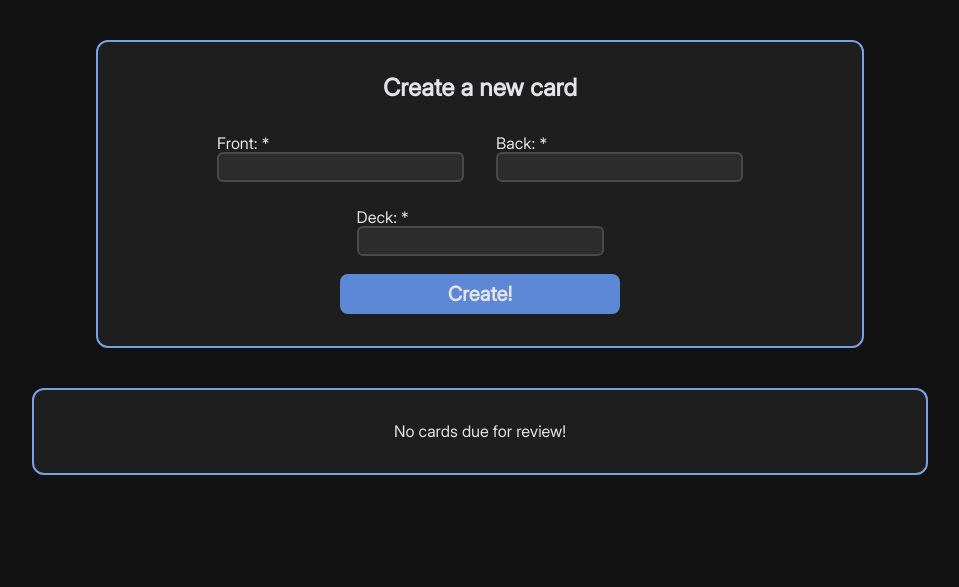
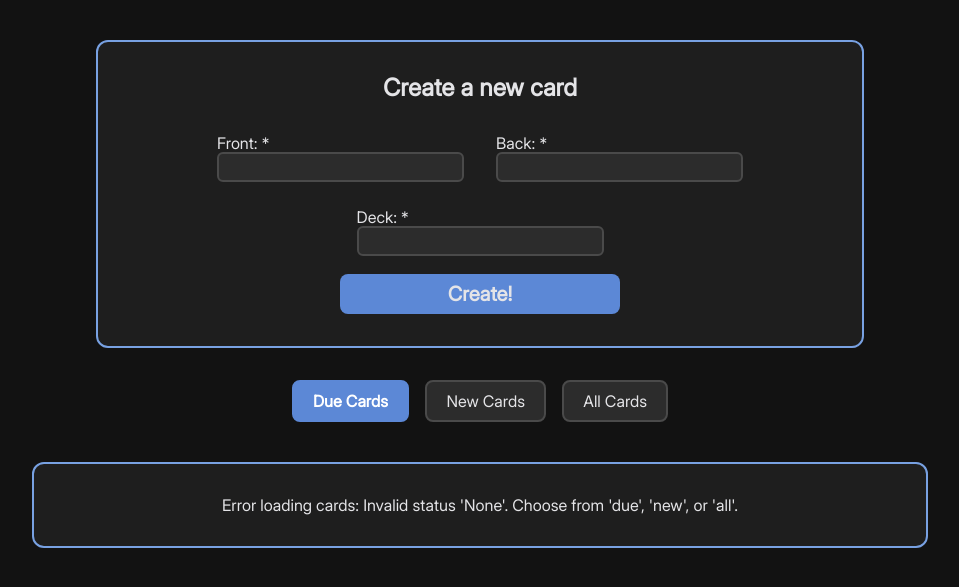
Before and after one commit to juan1jose3/russianAnkiCardCreator, a Flask app: page / in a window 1280 px wide. Shown: the top 587 px of the page, without its empty margins (160-1119 px from the left). Run offline with Flask 3, Linux system fonts and the light colour scheme; data that the repository does not hold is empty.

Commit message:
I added a flexible endpoint, I have to modify the query in js

```diff
--- a/app/__init__.py
+++ b/app/__init__.py
@@ -6,12 +6,12 @@ def create_app():
 
     from creator.card_creator.audio_request import acquire_audio
     from creator.card_creator.create_card import save_card
-    from creator.card_creator.request_due import due_cards
+    from creator.card_creator.request_cards import card_info_data
     from views import views
 
     app.register_blueprint(acquire_audio)
     app.register_blueprint(save_card)
-    app.register_blueprint(due_cards)
+    app.register_blueprint(card_info_data)
     app.register_blueprint(views)
 
     return app
--- a/app/creator/card_creator/request_due.py
+++ b/app/creator/card_creator/request_cards.py
@@ -1,11 +1,9 @@
 from flask import Blueprint,request,jsonify, render_template
 import requests
 
-
-due_cards = Blueprint("due_cards",__name__)
+card_info_data = Blueprint("due_cards",__name__)
 
 ANKI_ADDRESS = "http://172.17.0.1:8765"
-
 
 def query_anki(action, params=None):
     payload = {"action":action, "version":6}
@@ -22,11 +20,25 @@ def query_anki(action, params=None):
 
 
 
-@due_cards.route("/due_cards", methods=["GET"])
+
+@card_info_data.route("/due_cards", methods=["GET"])
 def get_due_cards():
     try:
-        ids = query_anki("findCards", {"query": 'deck:"Russian" is:due'})
+        status = request.args.get("status")
 
+        status_queries = {
+            "due": 'deck:"Russian" is:due',
+            "new": 'deck:"Russian" is:new',
+            "all":'deck:"Russian"'
+        }
+
+        if status not in status_queries:
+            return jsonify({"error": f"Invalid status '{status}'. Choose from 'due', 'new', or 'all'."}), 400
+
+        query_string = status_queries[status]
+
+
+        ids = query_anki("findCards", {"query": query_string})
         if not ids:
             return jsonify([])
 
--- a/app/static/styles.css
+++ b/app/static/styles.css
@@ -43,7 +43,7 @@ body{
     font-family: "Inter 28pt", sans-serif;
     background-color: var(--background);
     color: var(--base-text);
-
+    padding-bottom: 2.5rem;
 }
 
 
@@ -125,6 +125,39 @@ body{
 }
 
 
+.filter-controls{
+    display: flex;
+    justify-content: center;
+    align-items: center;
+    gap: 1rem;
+    padding-top: 2rem;
+}
+
+.filter-btn{
+    background-color: var(--elevated-background);
+    color: var(--base-text);
+    border: 2px solid var(--dark-border);
+    padding: 0.6rem 1.2rem;
+    border-radius: 8px;
+    font-family: inherit;
+    font-size: var(--step--1);
+    font-weight: 500;
+    cursor: pointer;
+    transition: background-color 0.2s ease, border-color 0.2s ease, color 0.2s ease;
+}
+
+.filter-btn:hover{
+    border-color: var(--mid-blue);
+    color: var(--critical-blue);
+}
+
+.filter-btn.active{
+    background-color: var(--base-blue);
+    border-color: var(--base-blue);
+    color: #ffffff;
+    font-weight: bold;
+}
+
 .card-admin-view{
     width: 70%;
     margin-top: 2.5rem;
--- a/app/templates/index.html
+++ b/app/templates/index.html
@@ -38,6 +38,12 @@
         </div>
     </div>
 
+    <div class="filter-controls">
+        <button class="filter-btn active" data-status="due">Due Cards</button>
+        <button class="filter-btn" data-status="new">New Cards</button>
+        <button class="filter-btn" data-status="all">All Cards</button>
+    </div>
+
     <div class="card-admin-view"></div>
     {% block scripts %}
     <script src="{{url_for('static', filename='js/render_due.js')}}" defer></script>
```
